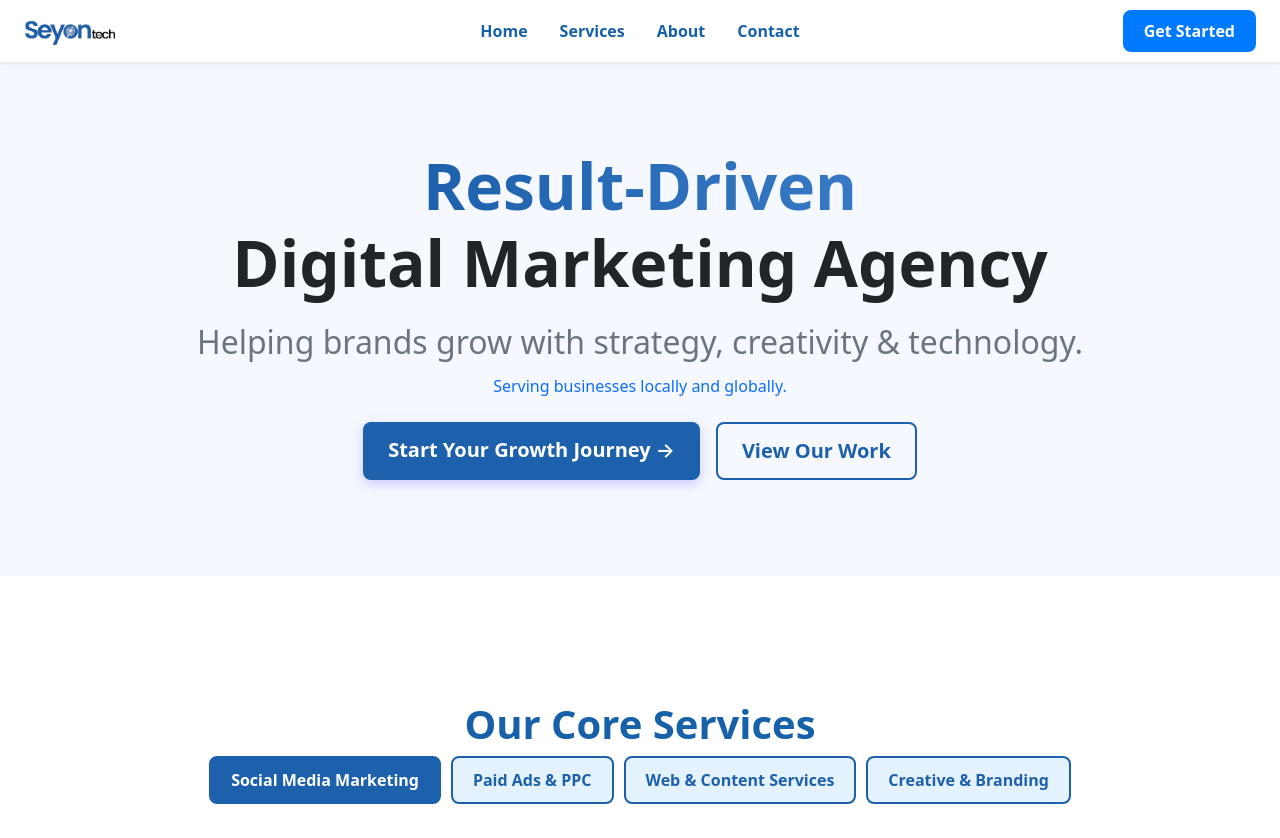
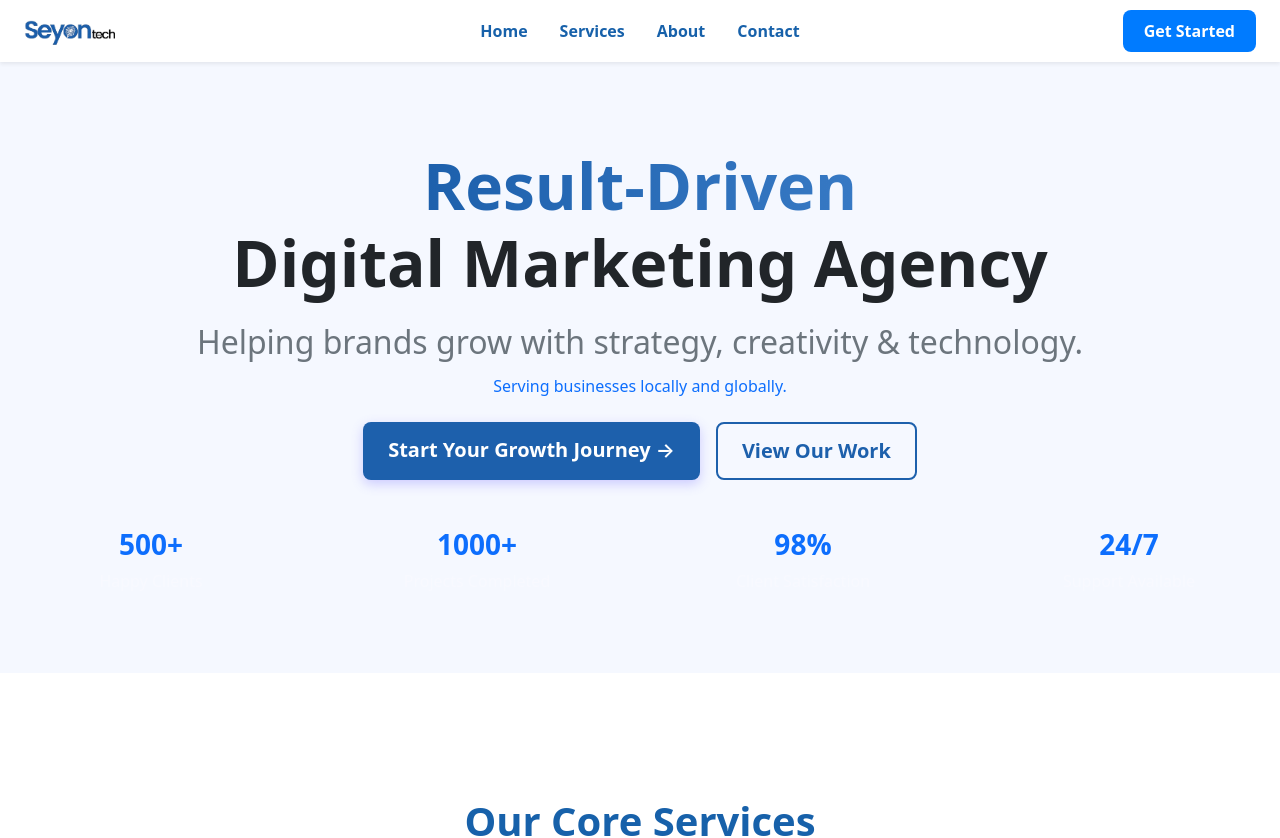
Before and after one commit to zion1905/seyontechnology, a React (Vite) app: page / in a window 1280 px wide. Shown: the top 838 px of the page. Built offline with nearby package versions, Linux system fonts and the light colour scheme.

Commit message:
change some UI

```diff
--- a/src/pages/HerosSection.jsx
+++ b/src/pages/HerosSection.jsx
@@ -1,7 +1,3 @@
-import React from 'react';
-// import 'bootstrap/dist/css/bootstrap.min.css';
-// import "../styles/HerosSection.css"
-
 const HerosSection = () => {
   return (
     <div className="hero-section text-center py-5">
@@ -28,7 +24,7 @@ const HerosSection = () => {
         </div>
 
         {/* Stats */}
-        {/* <div className="row justify-content-center mt-5">
+        { <div className="row justify-content-center mt-5">
           <div className="col-6 col-sm-3 mb-3">
             <h3 className="text-primary fw-bold">500+</h3>
             <p className="text-muted">Happy Clients</p>
@@ -45,7 +41,7 @@ const HerosSection = () => {
             <h3 className="text-primary fw-bold">24/7</h3>
             <p className="text-muted">Support Available</p>
           </div>
-        </div> */}
+        </div> }
       </div>
     </div>
   );
```
